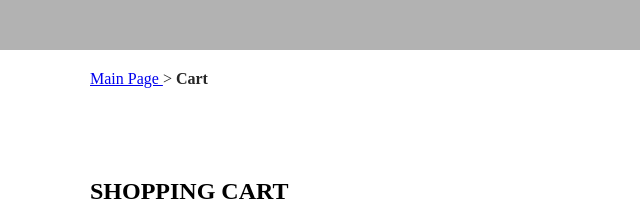
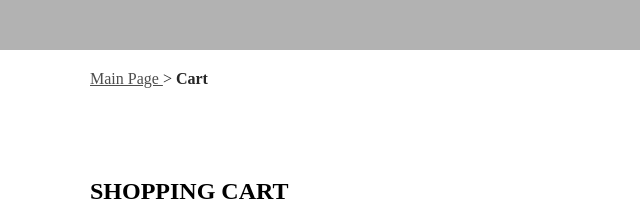
Before and after one commit to BlackStone8960/wadp410_midterm, a plain HTML site: page w3 midterm project/cart.html in a window 1280 px wide. Shown: the part 130-352 px from the top of the page, 0-640 px from the left. Drawn offline with Linux system fonts and the light colour scheme.

Commit message:
add style in common css

```diff
--- a/w3 midterm project/css/common.css
+++ b/w3 midterm project/css/common.css
@@ -22,6 +22,16 @@ time, mark, audio, video {
     vertical-align:baseline;
     /* background:transparent; */
 }
+
+/* ====================== navigation ====================== */
+.navigation nav a {
+  color: #4d4d4d;
+}
+
+.navigation nav a:visited {
+  color: #262626;
+}
+
 
 /* ====================== Recently Viewed ====================== */
 
```
